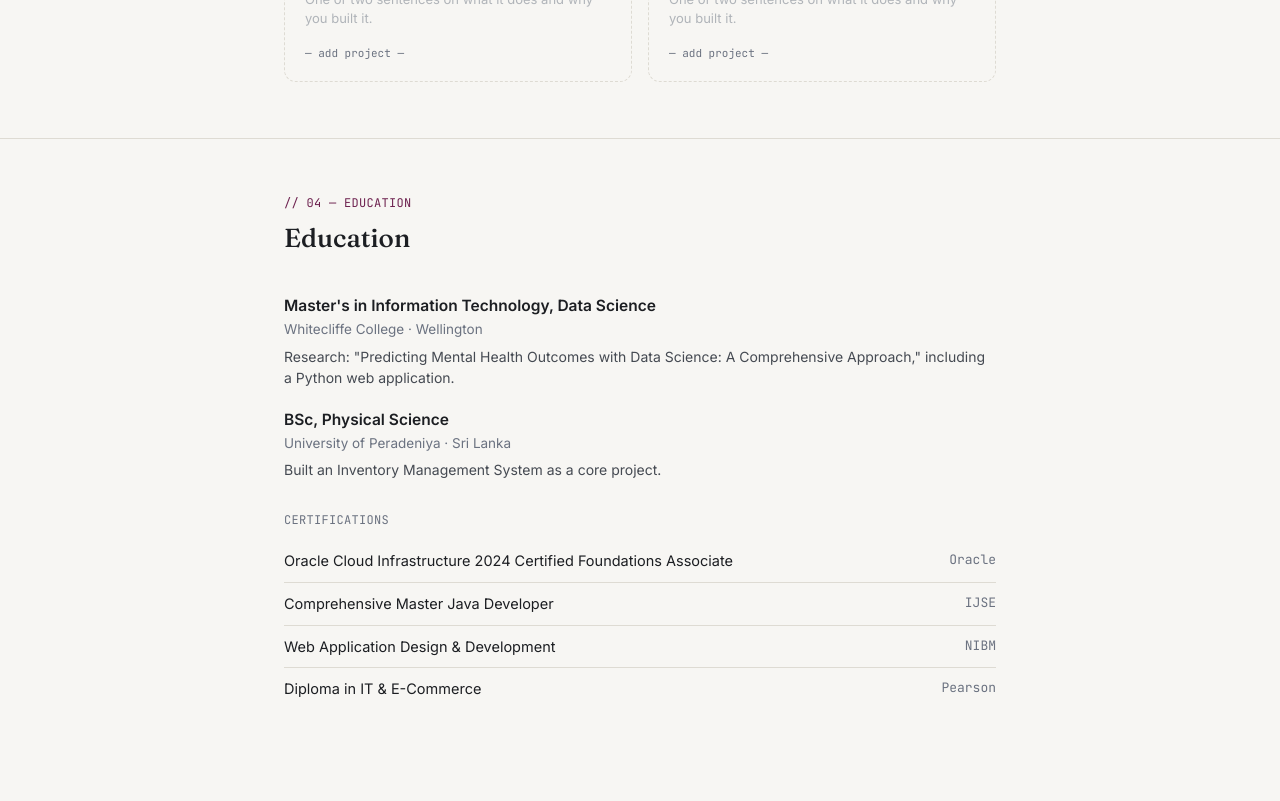
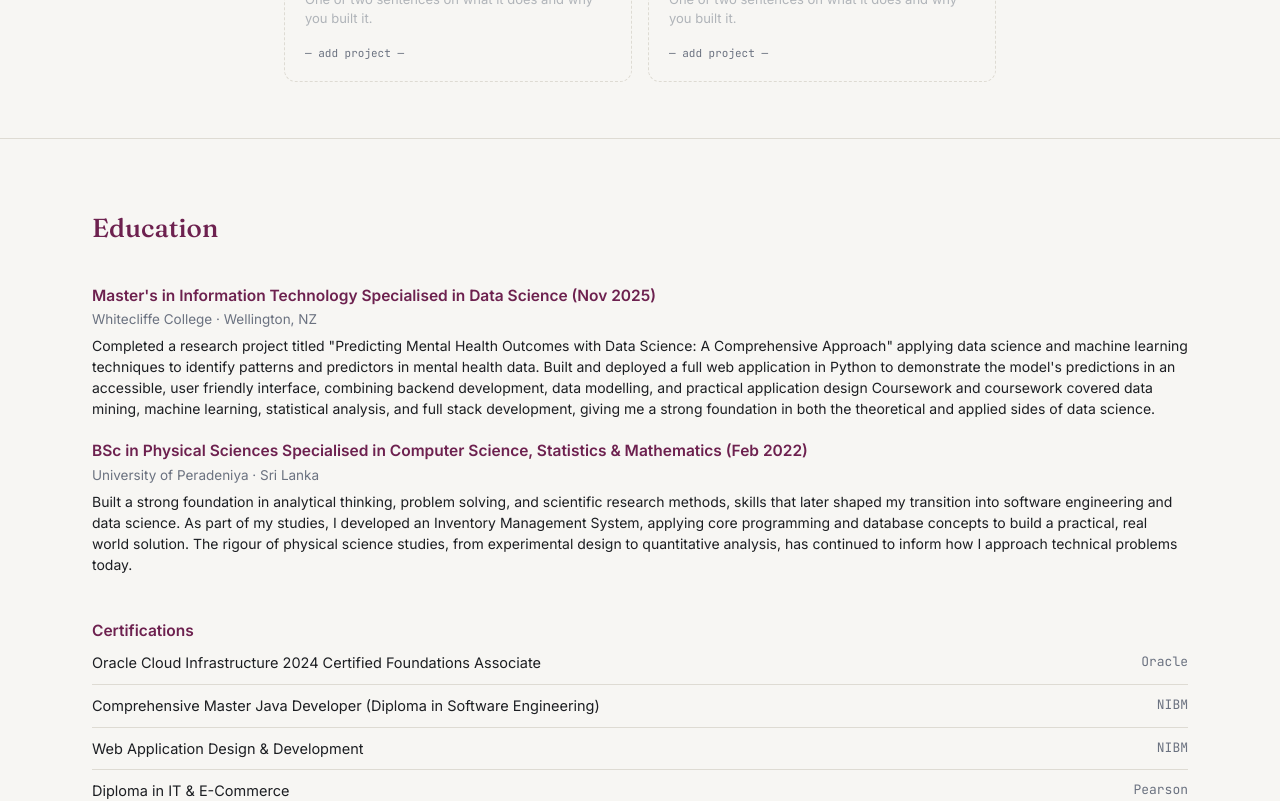
Before and after one commit to thakshila-nuwangi/Portfolio, a React (Vite) app: page / in a window 1280 px wide. Shown: the part 2960-3761 px from the top of the page. Built offline with nearby package versions, Linux system fonts and the light colour scheme.

Commit message:
finalise education section

```diff
--- a/src/components/Education.jsx
+++ b/src/components/Education.jsx
@@ -3,23 +3,22 @@ import { education, certifications } from '../data/skills'
 
 export default function Education() {
   return (
-    <section id="education" className="py-14 border-t border-hairline">
-      <div className="max-w-3xl mx-auto px-7">
+    <section id="education" className="min-h-[calc(100vh-3.5rem)] flex flex-col justify-center py-14 border-t border-hairline">
+      <div className="max-w-6xl mx-auto px-7">
         <Reveal>
-          <div className="font-mono text-xs text-signal tracking-wide mb-2">// 04 — EDUCATION</div>
-          <h2 className="font-serif text-[26px] font-medium mb-9">Education</h2>
+          <h2 className="font-serif text-[26px] font-medium mb-9 text-signal">Education</h2>
         </Reveal>
 
         {education.map((e, i) => (
           <Reveal key={e.degree} delay={i * 0.06} className="mb-5 last:mb-0">
-            <div className="text-[15.5px] font-semibold">{e.degree}</div>
+            <div className="text-[15.5px] font-semibold text-signal">{e.degree}</div>
             <div className="text-[13.5px] text-slate mt-0.5">{e.org}</div>
-            <div className="text-[14px] text-[#454A52] mt-1.5">{e.detail}</div>
+            <div className="text-[14px] text-ink mt-1.5">{e.detail}</div>
           </Reveal>
         ))}
-
+        <br/>
         <Reveal delay={0.15}>
-          <h3 className="font-mono text-xs text-slate tracking-wide mt-8 mb-3">CERTIFICATIONS</h3>
+          <h3 className="text-[15.5px] font-semibold text-signal">Certifications</h3>
           <ul>
             {certifications.map((c) => (
               <li key={c.name} className="flex justify-between gap-3 text-[14.5px] py-2.5 border-b border-hairline last:border-none">
--- a/src/components/Skills.jsx
+++ b/src/components/Skills.jsx
@@ -3,7 +3,7 @@ import { skills } from '../data/skills'
 
 export default function Skills() {
   return (
-    <section id="skills" className="min-h-[calc(100vh-3.5rem)] flex flex-col justify-center py-14 border-t border-hairline">
+    <section id="skills" className="py-14 border-t border-hairline">
       <div className="max-w-6xl mx-auto px-7">
         <Reveal>
           <h2 className="font-serif text-[26px] font-medium mb-9 text-signal">Skills</h2>
--- a/src/data/skills.js
+++ b/src/data/skills.js
@@ -35,20 +35,20 @@ export const skills = [
 
 export const education = [
   {
-    degree: "Master's in Information Technology, Data Science",
-    org: 'Whitecliffe College · Wellington',
-    detail: 'Research: "Predicting Mental Health Outcomes with Data Science: A Comprehensive Approach," including a Python web application.',
+    degree: "Master's in Information Technology Specialised in Data Science (Nov 2025)",
+    org: 'Whitecliffe College · Wellington, NZ',
+    detail: 'Completed a research project titled \"Predicting Mental Health Outcomes with Data Science: A Comprehensive Approach\" applying data science and machine learning techniques to identify patterns and predictors in mental health data. Built and deployed a full web application in Python to demonstrate the model\'s predictions in an accessible, user friendly interface, combining backend development, data modelling, and practical application design Coursework and coursework covered data mining, machine learning, statistical analysis, and full stack development, giving me a strong foundation in both the theoretical and applied sides of data science.',
   },
   {
-    degree: 'BSc, Physical Science',
+    degree: 'BSc in Physical Sciences Specialised in Computer Science, Statistics & Mathematics (Feb 2022)',
     org: 'University of Peradeniya · Sri Lanka',
-    detail: 'Built an Inventory Management System as a core project.',
+    detail: 'Built a strong foundation in analytical thinking, problem solving, and scientific research methods, skills that later shaped my transition into software engineering and data science. As part of my studies, I developed an Inventory Management System, applying core programming and database concepts to build a practical, real world solution. The rigour of physical science studies, from experimental design to quantitative analysis, has continued to inform how I approach technical problems today.',
   },
 ]
 
 export const certifications = [
   { name: 'Oracle Cloud Infrastructure 2024 Certified Foundations Associate', org: 'Oracle' },
-  { name: 'Comprehensive Master Java Developer', org: 'IJSE' },
+  { name: 'Comprehensive Master Java Developer (Diploma in Software Engineering)', org: 'NIBM' },
   { name: 'Web Application Design & Development', org: 'NIBM' },
   { name: 'Diploma in IT & E-Commerce', org: 'Pearson' },
 ]
```
